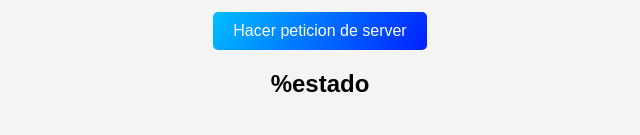
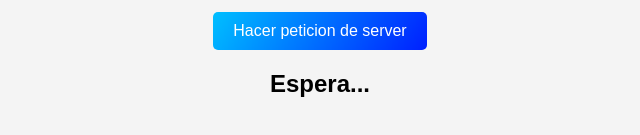
Before and after one commit to SpriteFlopa3456/peticion, a plain HTML site: page index.html in a window 1280 px wide. Shown: the part 375-510 px from the top of the page, 320-960 px from the left. Drawn offline with Linux system fonts and the light colour scheme; no server answers.

Commit message:
Update index.html

```diff
--- a/index.html
+++ b/index.html
@@ -11,6 +11,7 @@
             padding: 0;
             display: flex;
             flex-direction: column;
+            text-align: center;
             align-items: center;
             justify-content: center;
             height: 100vh;
@@ -47,7 +48,7 @@
 <body>
     <h1>Pedir que prendan server</h1>
     <button id="requestButton">Hacer peticion de server</button>
-    <h2 id="estado">%estado</h2>
+    <h2 id="estado">Espera...</h2>
 
     <script>
         document.getElementById('requestButton').addEventListener('click', () => {
```
